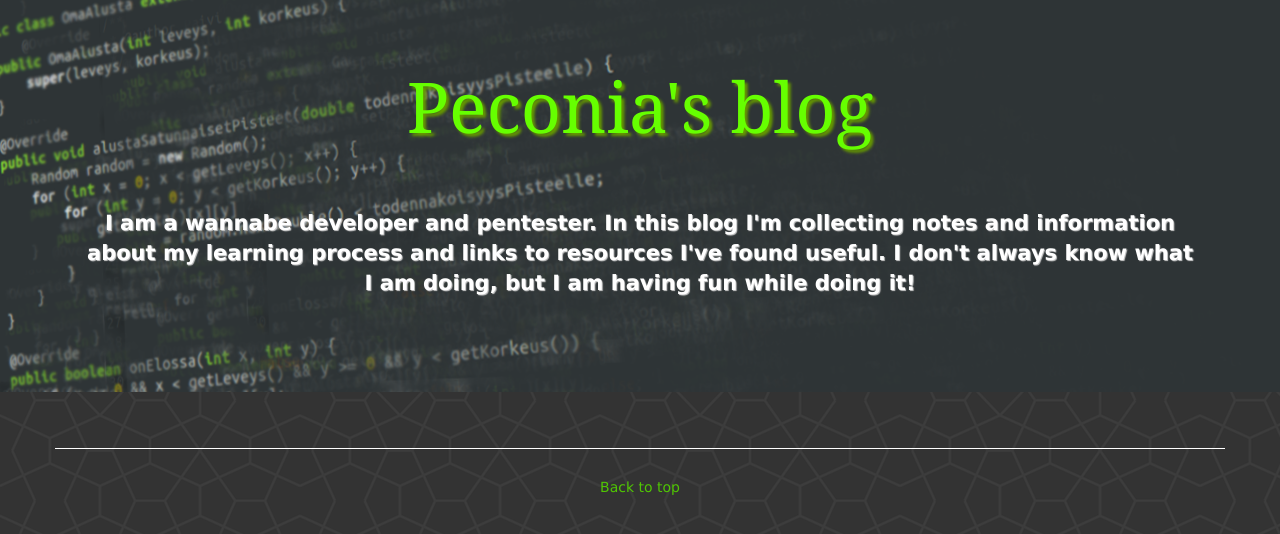
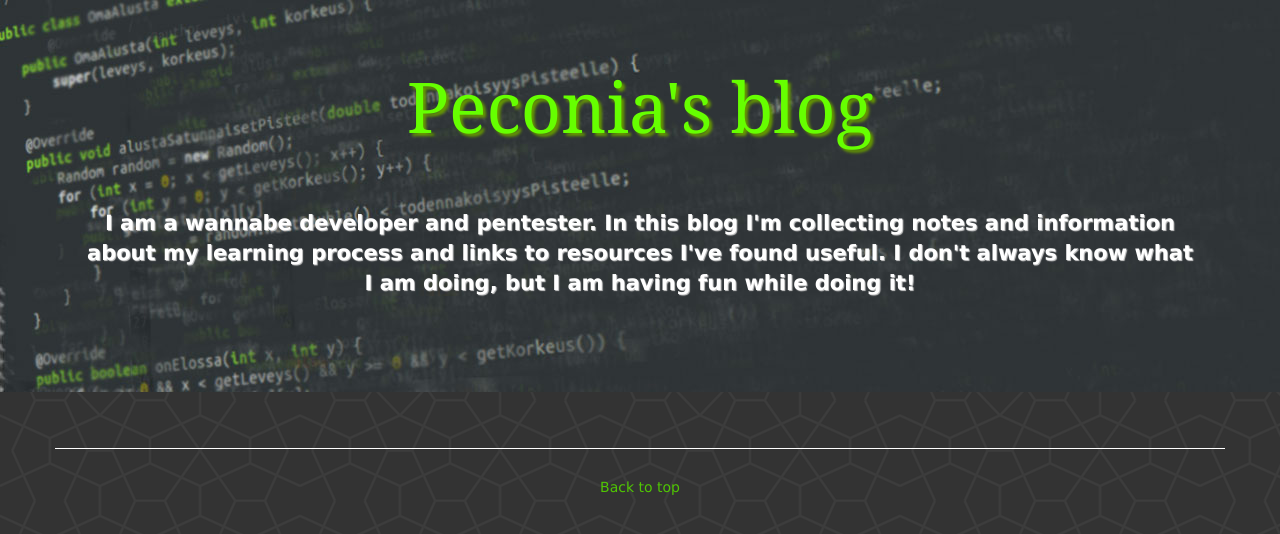
Before and after one commit to peconia/djangogirls-blog, a Django app: page / in a window 1280 px wide. Shown: the part 50-584 px from the top of the page. Run offline with Django 3.2, Linux system fonts and the light colour scheme; data that the repository does not hold is empty; some libraries are stand-ins or nearby versions; some web fonts are replaced.

Commit message:
changed bg and added custom 404 page

```diff
--- a/static/css/blog.css
+++ b/static/css/blog.css
@@ -30,9 +30,9 @@ body {
 }
 
 .jumbotron {
-    background-image: url('../images/background.png');
+    background-image: url('../images/background.jpg');
 
-    background-position: center 35%;
+    background-position: left 35%;
     margin-top: 0;
     margin-top: 0;
 
```
Also changed, not shown: blog/templates/404.html (added, +7 -0 lines), blog/templates/blog/404.html (added, +7 -0 lines), static/images/background.jpg (added), 1 other file.
